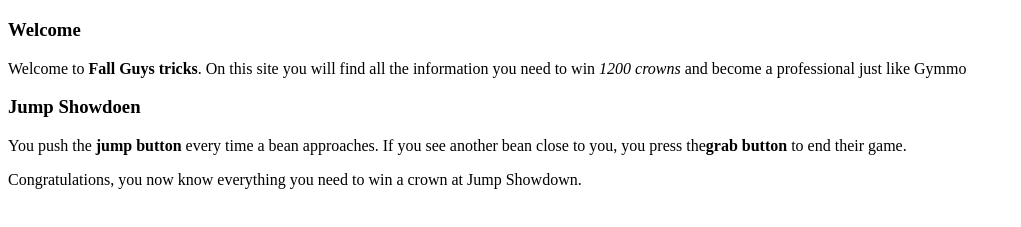
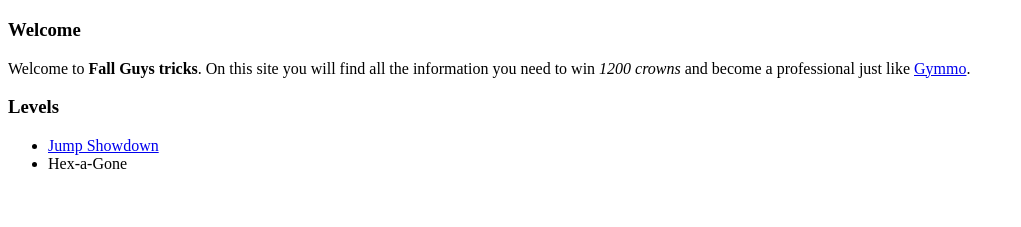
Before and after one commit to GymmoMaker/git_mark, a plain HTML site: page index.html in a window 1280 px wide. Shown: the part 61-288 px from the top of the page, without its empty margins (0-1021 px from the left). Drawn offline with Linux system fonts and the light colour scheme.

Commit message:
added list of stages to index.html

```diff
--- a/index.html
+++ b/index.html
@@ -7,10 +7,11 @@
     <body>
         <h1>Fall Guys tricks</h1>
         <h3>Welcome</h3>
-            <p>Welcome to <strong>Fall Guys tricks</strong>. On this site you will find all the information you need to win <em>1200 crowns</em> and become a professional just like Gymmo</p>
-        <h3>Jump Showdoen</h3>
-            <p>You push the <strong>jump button</strong> every time a bean approaches. If you see another bean close to you, you press the<strong>grab button</strong> to end their game.</p>
-            <!-- Protip voor de echte experts: houd B ingedrukt -->
-            <p>Congratulations, you now know everything you need to win a crown at Jump Showdown.</p>
+            <p>Welcome to <strong>Fall Guys tricks</strong>. On this site you will find all the information you need to win <em>1200 crowns</em> and become a professional just like <a href="https://www.ssbwiki.com/Smasher:Gymmo">Gymmo</a>.</p>
+        <h3>Levels</h3>
+            <ul>
+                <li><a href = "pages/jump-showdown.html">Jump Showdown</a></li>
+                <li>Hex-a-Gone</li>
+            </ul>
     </body>
 </html>
```
Also changed, not shown: images/Jump_Showdown_intro.png (added).
